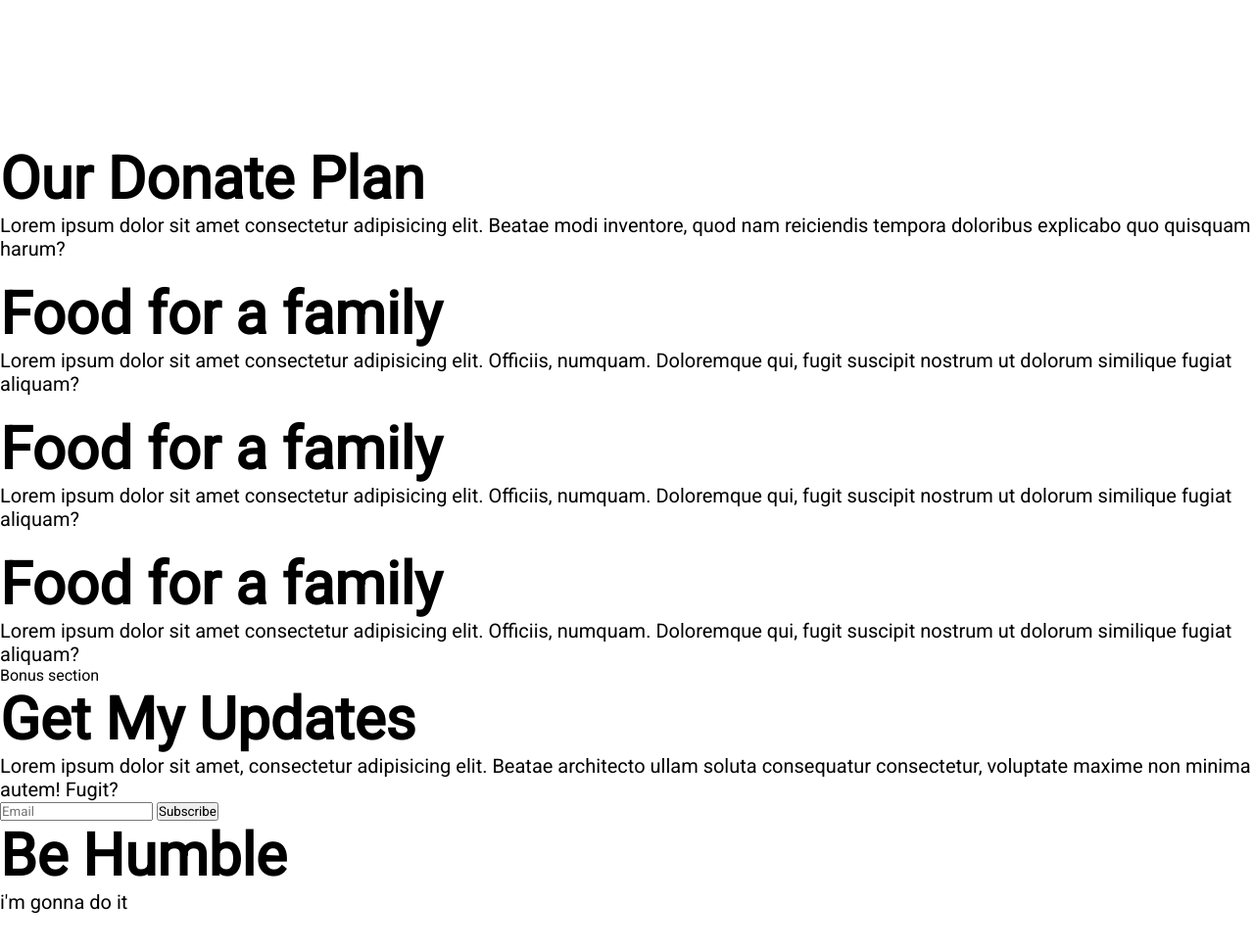
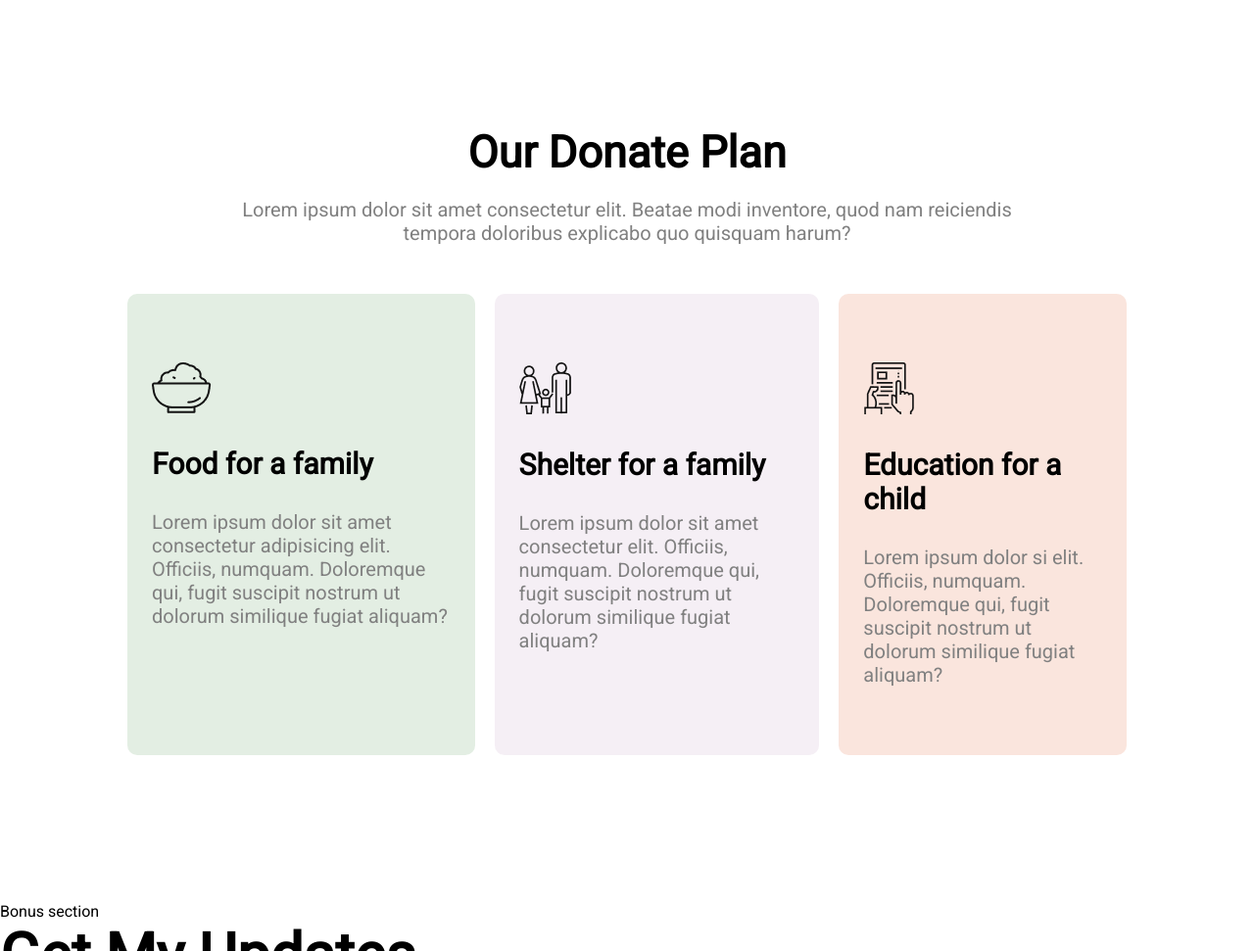
Before and after one commit to ashikahmedfahim/donate-today, a plain HTML site: page index.html in a window 1280 px wide. Shown: the part 1401-2372 px from the top of the page at 98% size. Before the commit the page ends 2334 px from the top, so only its background shows below. Drawn offline with Linux system fonts and the light colour scheme.

Commit message:
donate plan completed

```diff
--- a/index.html
+++ b/index.html
@@ -31,7 +31,7 @@
     <section>
         <div class="donate-menu">
             <div>
-                <h1>Donate Today</h1>
+                <h2>Donate Today</h2>
                 <p class="donate-menu-text">Lorem ipsum dolor, sit amet consectetur adipisicing elit. Possimus officiis
                     asperiores soluta
                     <br>
@@ -52,29 +52,31 @@
             </div>
         </div>
     </section>
-    <section>
-        <div>
-            <h1>Our Donate Plan</h1>
-            <p>Lorem ipsum dolor sit amet consectetur adipisicing elit. Beatae modi inventore, quod nam reiciendis
-                tempora doloribus explicabo quo quisquam harum?</p>
+    <section class="donate-plan">
+        <div class="donate-plan-header">
+            <h2>Our Donate Plan</h2>
+            <p>Lorem ipsum dolor sit amet consectetur elit. Beatae modi inventore, quod nam reiciendis
+                <br>
+                tempora doloribus explicabo quo quisquam harum?
+            </p>
         </div>
-        <div>
-            <div>
-                <img src="" alt="">
-                <h1>Food for a family</h1>
+        <div class="plans">
+            <div class="sinle-plan plan-one">
+                <img src="./icons/food.png" alt="">
+                <h3>Food for a family</h3>
                 <p>Lorem ipsum dolor sit amet consectetur adipisicing elit. Officiis, numquam. Doloremque qui, fugit
                     suscipit nostrum ut dolorum similique fugiat aliquam?</p>
             </div>
-            <div>
-                <img src="" alt="">
-                <h1>Food for a family</h1>
-                <p>Lorem ipsum dolor sit amet consectetur adipisicing elit. Officiis, numquam. Doloremque qui, fugit
+            <div class="sinle-plan plan-two">
+                <img src="./icons/shelter.png" alt="">
+                <h3>Shelter for a family</h3>
+                <p>Lorem ipsum dolor sit amet consectetur elit. Officiis, numquam. Doloremque qui, fugit
                     suscipit nostrum ut dolorum similique fugiat aliquam?</p>
             </div>
-            <div>
-                <img src="" alt="">
-                <h1>Food for a family</h1>
-                <p>Lorem ipsum dolor sit amet consectetur adipisicing elit. Officiis, numquam. Doloremque qui, fugit
+            <div class="sinle-plan plan-three">
+                <img src="./icons/edu.png" alt="">
+                <h3>Education for a child</h3>
+                <p>Lorem ipsum dolor si elit. Officiis, numquam. Doloremque qui, fugit
                     suscipit nostrum ut dolorum similique fugiat aliquam?</p>
             </div>
         </div>
--- a/style.css
+++ b/style.css
@@ -9,7 +9,15 @@ h1 {
     font-size: 60px;
 }
 
-p{
+h2 {
+    font-size: 45px;
+}
+
+h3 {
+    font-size: 30px;
+}
+
+p {
     font-size: 20px;
 }
 
@@ -33,14 +41,15 @@ p{
     padding: 150px 0;
 }
 
-.center h1{
+.center h1 {
     letter-spacing: 5px;
 }
 
 .intro-text {
     margin: 25px 0;
 }
-.donate-now-btn{
+
+.donate-now-btn {
     color: white;
     background-color: rgb(232, 110, 110);
     border-radius: 10px;
@@ -48,7 +57,8 @@ p{
     border: none;
     font-size: 25px;
 }
-.donate-menu{
+
+.donate-menu {
     display: flex;
     flex-direction: column;
     justify-content: center;
@@ -56,16 +66,19 @@ p{
     text-align: center;
     margin: 150px 0;
 }
-.donate-menu-text{
+
+.donate-menu-text {
     color: grey;
     margin-top: 25px;
 }
-.donate-options{
+
+.donate-options {
     display: flex;
     flex-direction: row;
     margin: 40px 0;
 }
-.donate-options p{
+
+.donate-options p {
     padding: 40px 30px;
     margin: 15px;
     background-color: rgba(128, 128, 128, 0.05);
@@ -73,12 +86,14 @@ p{
     font-size: 40px;
     border-radius: 10px;
 }
-.selected-option{
+
+.selected-option {
     background-color: rgba(250, 128, 114, 0.201) !important;
     color: salmon !important;
     border: 1px solid salmon;
 }
-.donate-amount-input{
+
+.donate-amount-input {
     border: none;
     border-bottom: 2px solid rgba(128, 128, 128, 0.521);
     margin-bottom: 30px;
@@ -87,6 +102,52 @@ p{
     padding: 15px;
     font-size: 20px;
 }
-.donate-input-section{
+
+.donate-input-section {
     width: 50%;
 }
+
+.donate-plan {
+    margin: 0 120px 150px
+}
+
+.plans {
+    display: flex;
+    justify-content: center;
+    margin: 50px 0;
+}
+
+.donate-plan-header {
+    text-align: center
+}
+
+.donate-plan-header p {
+    margin: 20px 0;
+    color: grey;
+}
+
+.sinle-plan {
+    margin: 0 10px;
+    padding: 70px 25px;
+    border-radius: 10px;
+}
+
+.sinle-plan h3 {
+    margin: 30px 0;
+}
+
+.sinle-plan p {
+    color: gray;
+}
+
+.plan-one {
+    background-color: rgba(143, 188, 143, 0.25);
+}
+
+.plan-two {
+    background-color: rgba(216, 191, 216, 0.25);
+}
+
+.plan-three {
+    background-color: rgba(233, 150, 122, 0.25);
+}
```
Also changed, not shown: icons/edu.png (added), icons/food.png (added), icons/shelter.png (added).
